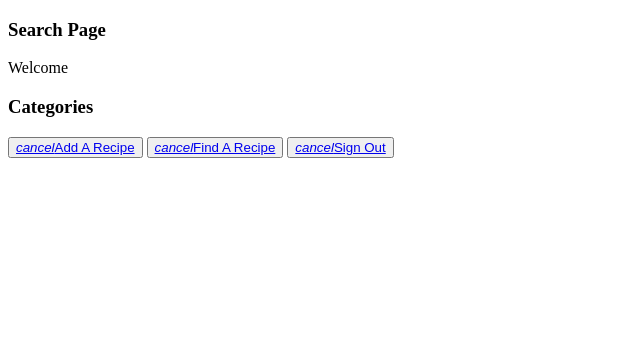
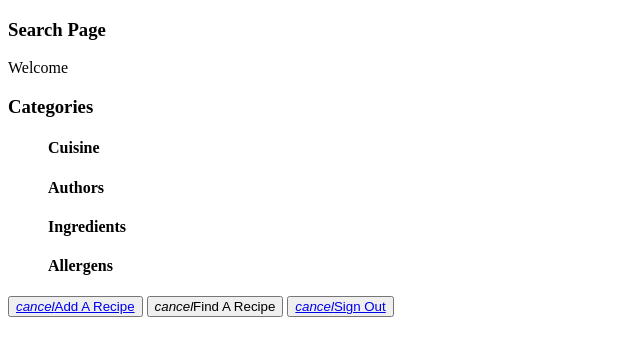
Before and after one commit to Code-Institute-Submissions/Data_Project-1, a Flask app: page /search in a window 1280 px wide. Shown: the top 356 px of the page, without its empty margins (0-640 px from the left). Run offline with Flask 2, Linux system fonts and the light colour scheme; data that the repository does not hold is empty; some libraries are stand-ins or nearby versions.

Commit message:
Added results page and search button functionality to render page

```diff
--- a/run.py
+++ b/run.py
@@ -22,7 +22,15 @@
 
 @app.route('/search')
 def search():
-    return render_template("search.html", categories = mongo.db.categories.find())
+    styles = mongo.db.categories.find_one({"category_name": "cuisine"})
+    chefs = mongo.db.categories.find_one({"category_name": "authors"})
+    items = mongo.db.categories.find_one({"category_name": "ingredients"})
+    alls = mongo.db.categories.find_one({"category_name": "allergens"})
+    return render_template("search.html", cuisine = styles, authors = chefs, ingredients = items, allergens = alls)
+
+@app.route('/results', methods = ["POST"])
+def results():
+    return render_template("results.html")
 
 @app.route('/add_recipe')
 def add_recipe():
--- a/templates/search.html
+++ b/templates/search.html
@@ -11,25 +11,41 @@
     <p>
         Welcome {{ session["username"] }}
     </p>
-    <div class="row">
-        <h3>Categories</h3>
+    <h3>Categories</h3>
+    <form action="{{ url_for('results') }}" id="form1" method="POST">
         <ul class="collapsible">
-            {% for category in categories %}
-                <li>
-                    <div class="collapsible-header">
-                        <strong>{{ category.category_name }}</strong>
-                    </div>
-                </li>
-            {% endfor %}
+            <div class="row">
+                <h4>Cuisine</h4>
+                {% for s in cuisine.style %}
+                    <li>{{ s.style_name }}</li>
+                {% endfor %}
+            </div>
+            <div class="row">
+                <h4>Authors</h4>
+                {% for a in authors.author %}
+                    <li>{{ a.author_name }}</li>
+                {% endfor %}
+            </div>
+            <div class="row">
+                <h4>Ingredients</h4>
+                {% for item in ingredients.ingredient %}
+                    <li>{{ item.ingredient_name }}</li>
+                {% endfor %}
+            </div>
+            <div class="row">
+                <h4>Allergens</h4>
+                {% for ail in allergens.allergen %}
+                    <li>{{ ail.allergen_name }}</li>
+                {% endfor %}
+            </div>
         </ul>
-    </div>
+    </form>
     <div class="row">
         <button>
             <a href="{{ url_for('add_recipe') }}" class="waves-effect waves-light">
             <i class="material-icons right">cancel</i>Add A Recipe</a>
         </button>
-        <button>
-            <a href="#" class="waves-effect waves-light">
+        <button class="waves-effect waves-light" type="submit" name="action" form="form1">
             <i class="material-icons right">cancel</i>Find A Recipe</a>
         </button>
         <button>
```
Also changed, not shown: templates/results.html (added, +13 -0 lines).
